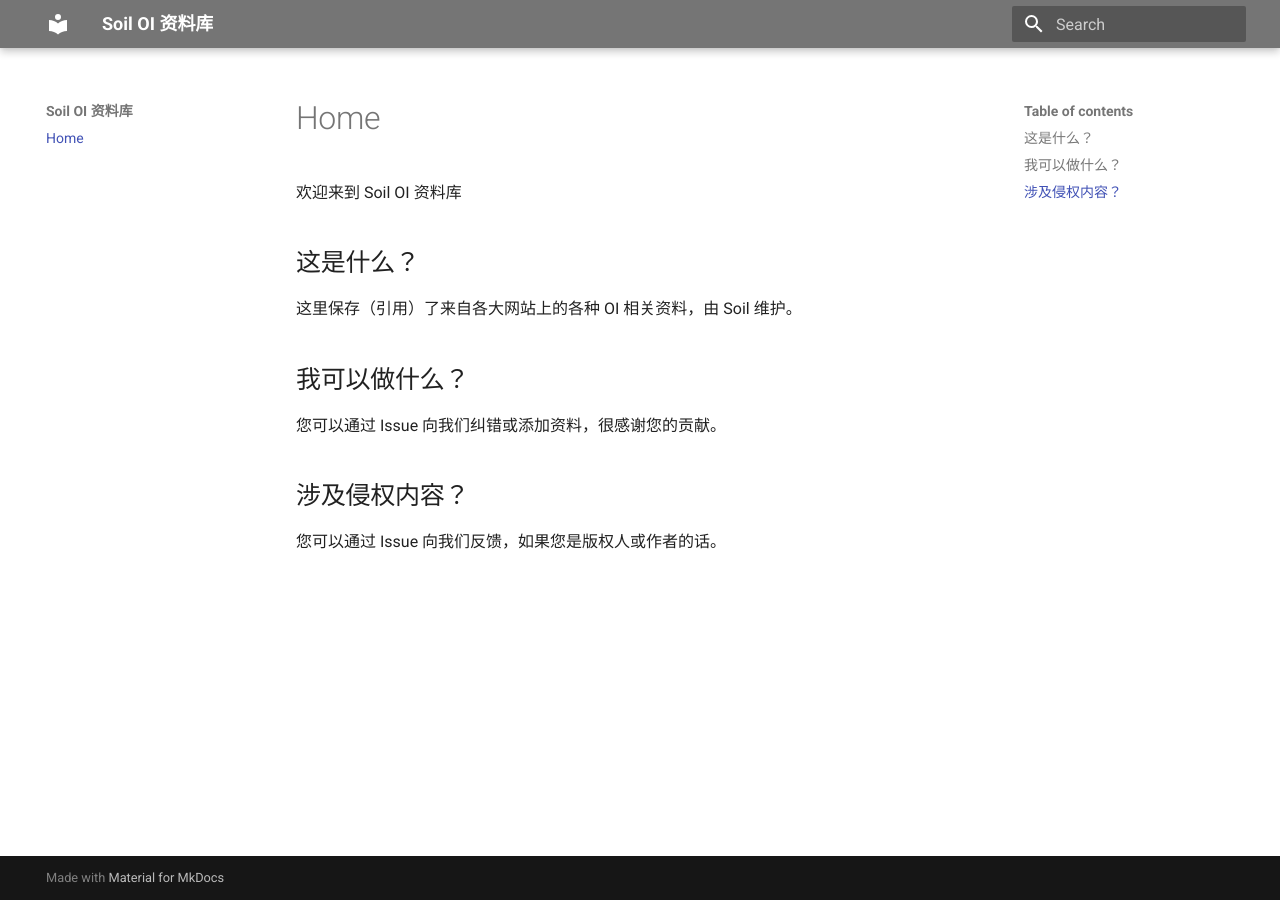
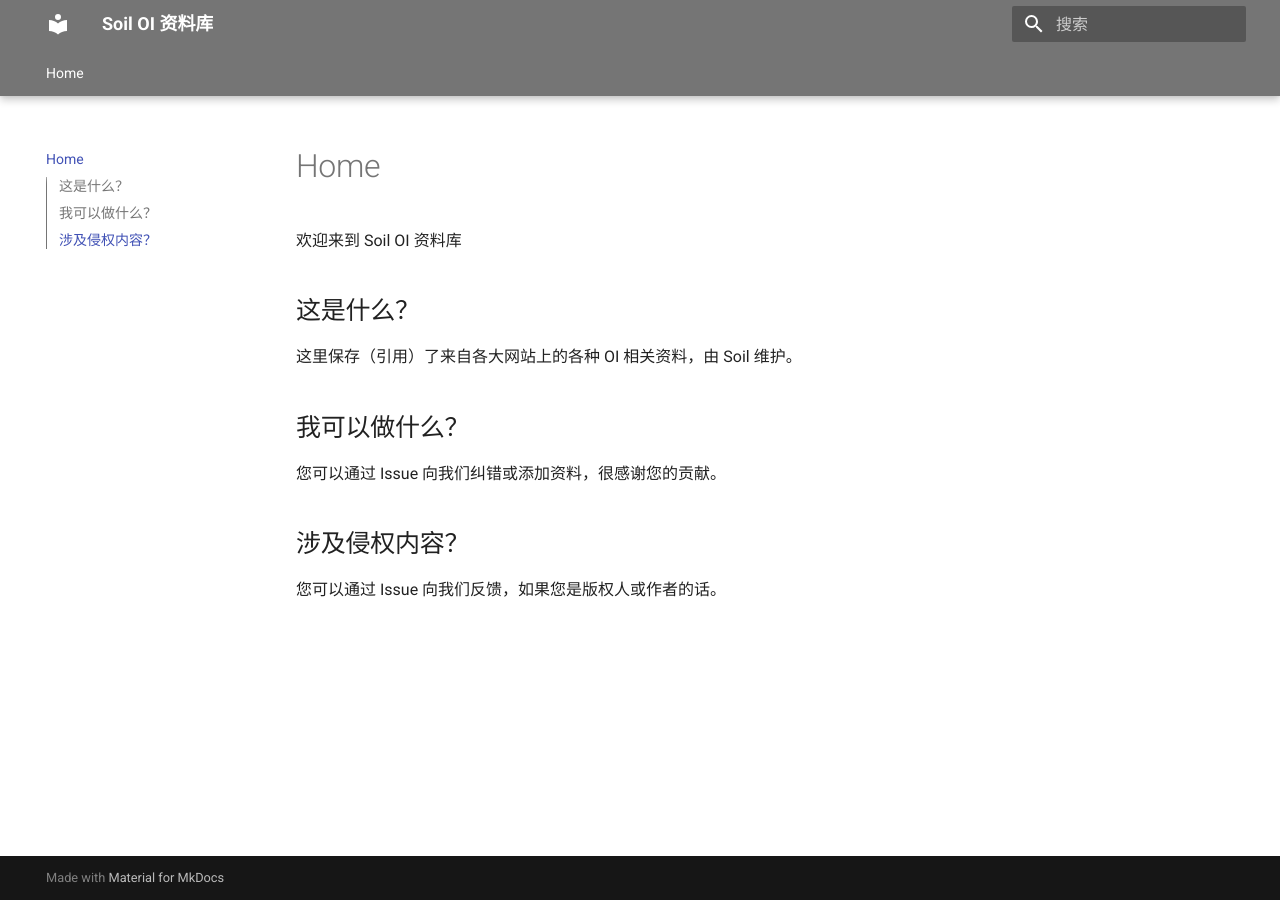
Before and after one commit to ASoyou/oilibrary, an MkDocs documentation site: the page built from docs/index.md, in a window 1280 px wide. Built offline with MkDocs 1.6.1 and Material for MkDocs 9.7.7, drawn with Linux system fonts in a browser that asks for light colours.

Commit message:
Update mkdocs.yml

```diff
--- a/mkdocs.yml
+++ b/mkdocs.yml
@@ -3,3 +3,8 @@ theme:
   name: material
   palette:
     primary: grey
+  language: zh
+  features:
+    - navigation.tabs
+    - navigation.tabs.sticky
+    - toc.integrate
```
